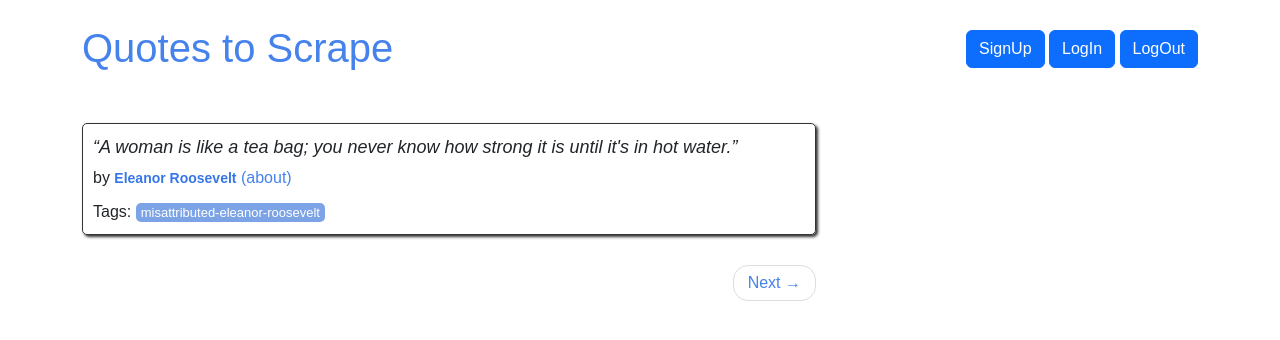
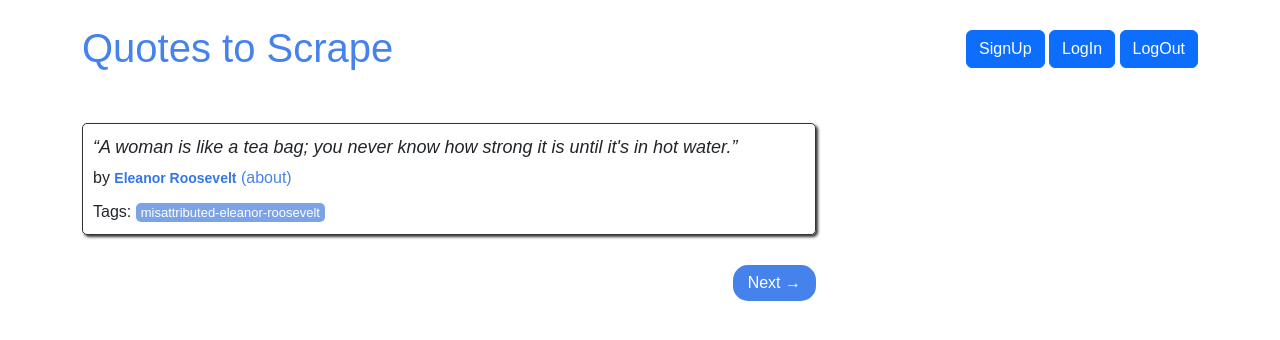
Before and after one commit to diixo/goit-web-django-hw, a Django app: page / in a window 1280 px wide, with the pointer over the restyled element. Shown: the top 340 px of the page. Run offline with Django 5.2, Linux system fonts and the light colour scheme.

Commit message:
added styles:hover

```diff
--- a/hw_project/quotes/static/quotes/style.css
+++ b/hw_project/quotes/static/quotes/style.css
@@ -85,6 +85,16 @@ p {
     border-radius: 15px;
 }
 
+.pager li>a:hover, .pager li>a:focus {
+    text-decoration: none;
+    background-color: #4582ec;
+}
+
+.pager a:hover {
+    border-color: transparent;
+    color: #fff;
+}
+
 a {
     color: #4582ec;
     text-decoration: none;
```
